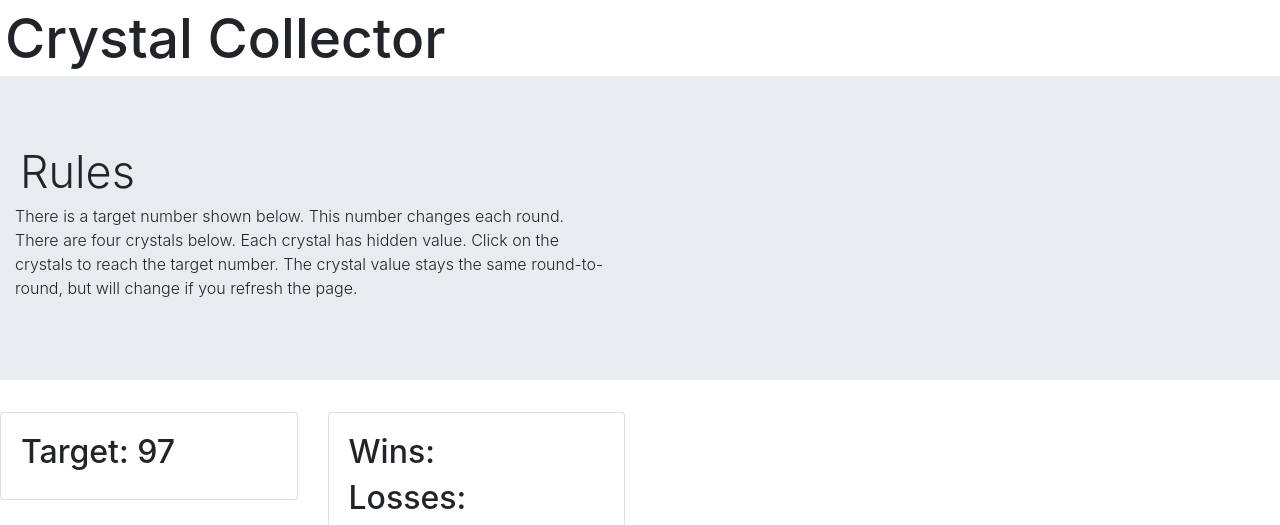
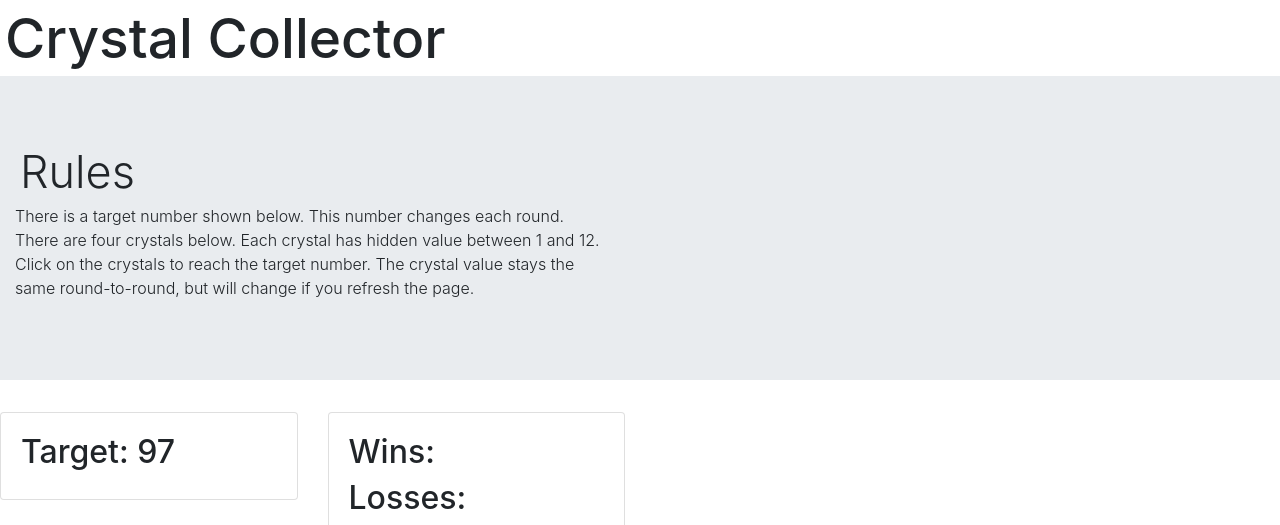
Before and after one commit to HermesCat/unit-4-game, a plain HTML site: page index.html in a window 1280 px wide. Shown: the top 525 px of the page. Drawn offline with nearby package versions, Linux system fonts and the light colour scheme.

Commit message:
final version for class

```diff
--- a/index.html
+++ b/index.html
@@ -24,7 +24,7 @@
                   <div class="col-md-6">
                   <div class="container">
                     <h1 class="display-4">Rules</h1>
-                    <p class="lead">There is a target number shown below. This number changes each round. There are four crystals below. Each crystal has hidden value. Click on the crystals to reach the target number. The crystal value stays the same round-to-round, but will change if you refresh the page. </p>
+                    <p class="lead">There is a target number shown below. This number changes each round. There are four crystals below. Each crystal has hidden value between 1 and 12. Click on the crystals to reach the target number. The crystal value stays the same round-to-round, but will change if you refresh the page. </p>
                   </div>
                   </div>
                 </div>
```
